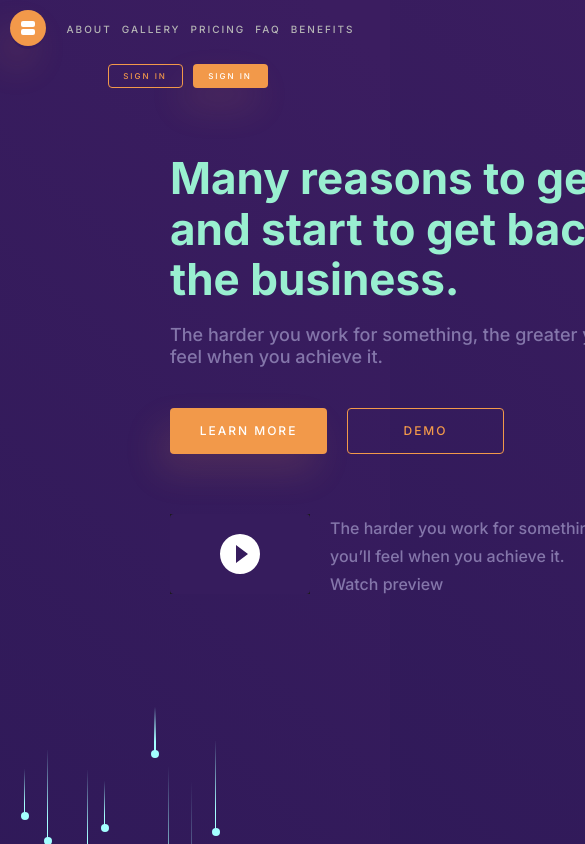
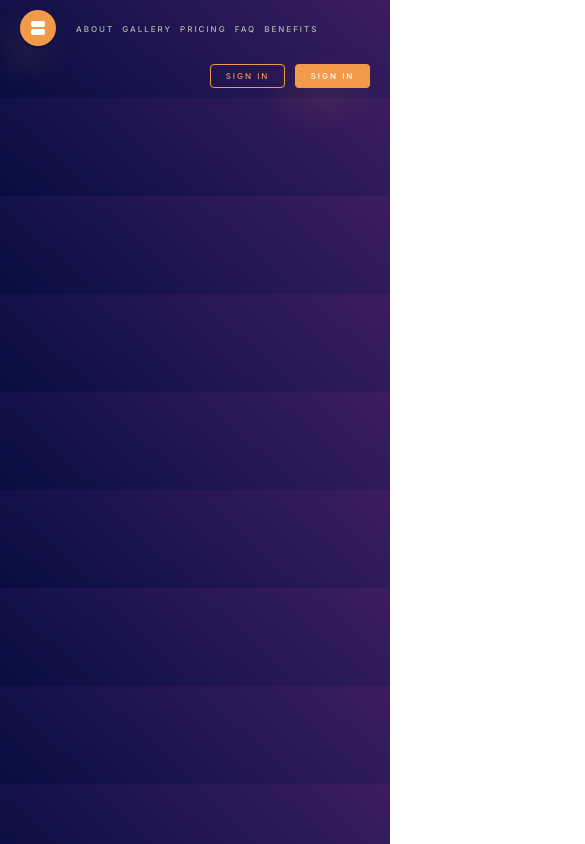
Before and after one commit to chizhik8/Data-Processing-Services, a React (Create React App) app: page / in a window 390 px wide. Shown: the top 844 px of the page, 585 px wide, since content can reach past the window. Built offline with nearby package versions, Linux system fonts and the light colour scheme.

Commit message:
responsive header

```diff
--- a/src/components/App/App.jsx
+++ b/src/components/App/App.jsx
@@ -9,8 +9,8 @@ export class App extends Component {
     return (
       <div>
         <Header />
-        <Main />
-        <Footer />
+        {/* <Main /> */}
+        {/* <Footer /> */}
       </div>
     );
   }
--- a/src/components/Button/Button.module.scss
+++ b/src/components/Button/Button.module.scss
@@ -65,7 +65,7 @@
   }
 }
 
-@media(min-width: $mobile-min) and (max-width:$mobile-max) {
+@media(min-width: $mobile-min) and (max-width:$tablet) {
   [data-variant="singIn"] {
     width: 75px;
     height: 24px;
--- a/src/components/Header/Header.module.scss
+++ b/src/components/Header/Header.module.scss
@@ -1,17 +1,20 @@
 @import '../../styles/varaibles.scss';
 
 .container {
+  margin: 0 auto;
   display: flex;
   justify-content: space-between;
   align-items: center;
   padding: 80px 170px;
   width: 1440px;
   height: auto;
+  flex-wrap: wrap;
 }
 
 .navigation {
   display: flex;
   align-items: center;
+  flex-wrap: wrap;
 }
 
 .logo {
@@ -49,13 +52,10 @@
   justify-content: space-between;
 }
 
-
-@media(min-width: $mobile-min) and (max-width:$mobile-max) {
+@media(max-width:$tablet) {
   .container{
-    width: $mobile;
-    padding: 10px;
-    margin: auto 0;
-    flex-direction: column;
+    width: 100%;
+    padding: 10px 20px;
   }
   .logo {
     margin-right: 20px;
@@ -64,7 +64,20 @@
     font-size: 10px;
     margin-right: 10px;
   }
+}
+
+@media(min-width: $mobile-min) and (max-width:$mobile-max) {
+  .container{
+    display: block;
+  }
+  .navigation > * {
+    margin-bottom: 15px;
+  }
+  .menuLink {
+    font-size: 8px;
+    margin-right: 8px;
+  }
   .auth {
-    margin-top: 15px;
+    justify-content: flex-end;
   }
 }
--- a/src/styles/base.scss
+++ b/src/styles/base.scss
@@ -17,7 +17,10 @@ body {
   font-style: normal;
   font-weight: 500;
   background: linear-gradient(222.26deg, #3b1d60 1.22%, #040d3e 106.28%);
-  max-width: $desktop-max;
+}
+
+body > div {
+  width: 100%;
   height: 100%;
 }
 
--- a/src/styles/varaibles.scss
+++ b/src/styles/varaibles.scss
@@ -8,9 +8,9 @@
 
 $mobile-min: 320px;
 $mobile: 375px;
-$mobile-max: 767px;
+$mobile-max: 575px;
 $tablet: 768px;
-$tablet-max: 992px;
+$tablet-max: 991px;
 $laptop: 1200px;
 $desktop: 1440px;
 $desktop-max: 1920px;
```
